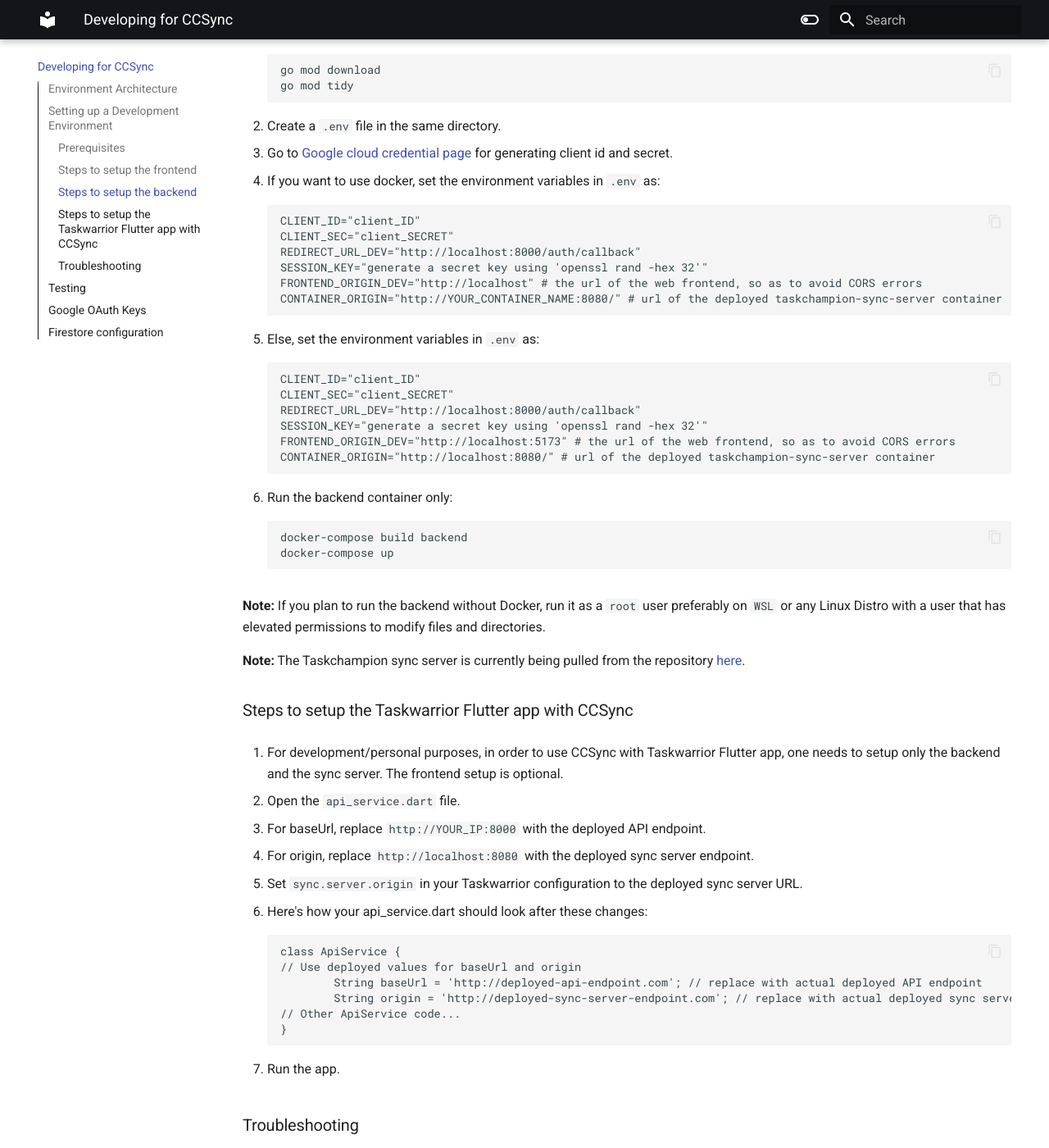
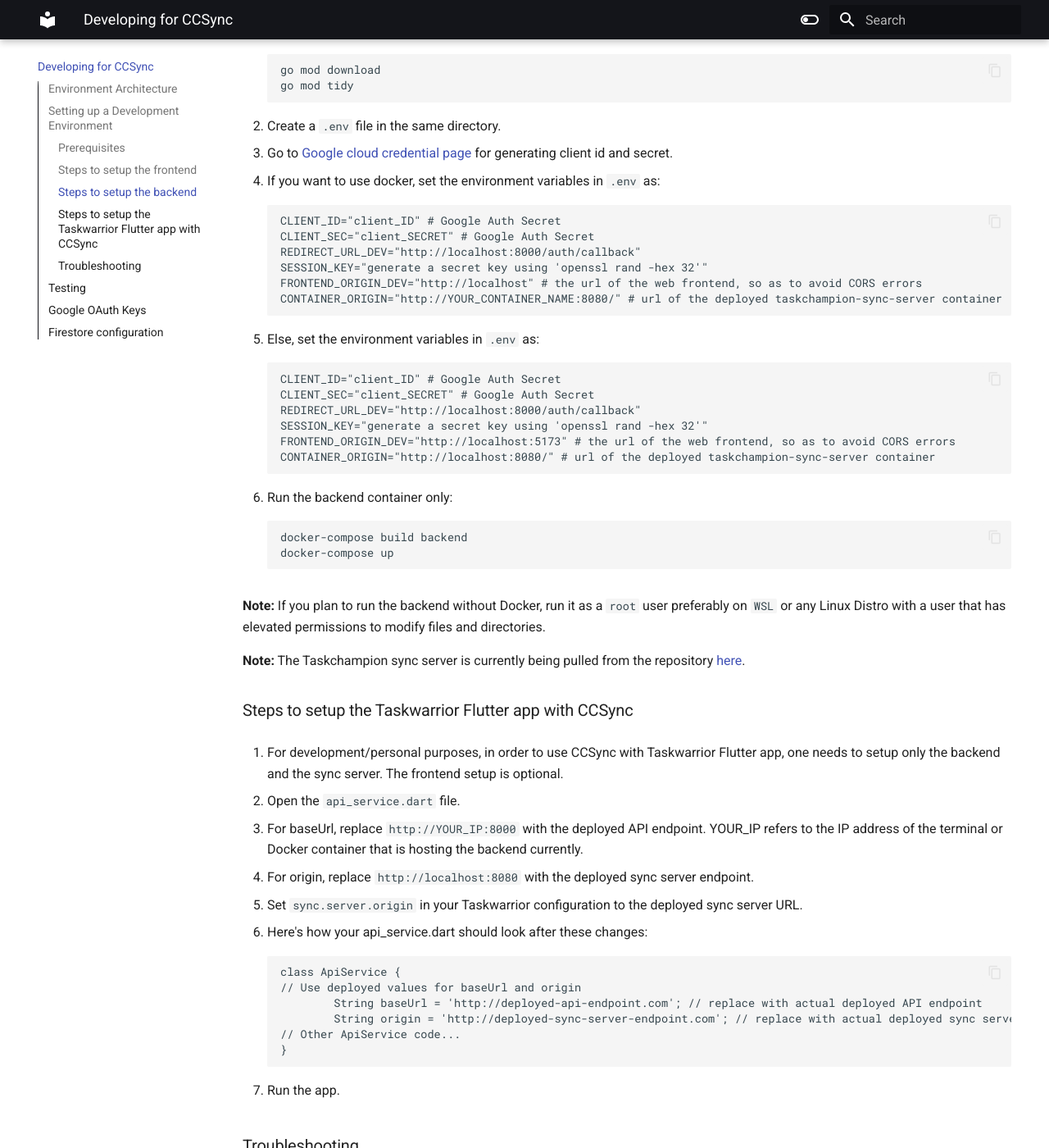
Before and after one commit to its-me-abhishek/ccsync-docs, an MkDocs documentation site: the page built from docs/index.md, in a window 1280 px wide and 1400 px high, scrolled down 1906 px. Shown: the whole window at 82% size. Built offline with MkDocs 1.6.1 and Material for MkDocs 9.7.7, drawn with Linux system fonts in a browser that asks for light colours.

Commit message:
Add description for variables

```diff
--- a/docs/index.md
+++ b/docs/index.md
@@ -64,8 +64,8 @@
 
 4.  If you want to use docker, set the environment variables in `.env` as:
 
-        CLIENT_ID="client_ID"
-        CLIENT_SEC="client_SECRET"
+        CLIENT_ID="client_ID" # Google Auth Secret
+        CLIENT_SEC="client_SECRET" # Google Auth Secret
         REDIRECT_URL_DEV="http://localhost:8000/auth/callback"
         SESSION_KEY="generate a secret key using 'openssl rand -hex 32'"
         FRONTEND_ORIGIN_DEV="http://localhost" # the url of the web frontend, so as to avoid CORS errors
@@ -73,8 +73,8 @@
 
 5.  Else, set the environment variables in `.env` as:
 
-        CLIENT_ID="client_ID"
-        CLIENT_SEC="client_SECRET"
+        CLIENT_ID="client_ID" # Google Auth Secret
+        CLIENT_SEC="client_SECRET" # Google Auth Secret
         REDIRECT_URL_DEV="http://localhost:8000/auth/callback"
         SESSION_KEY="generate a secret key using 'openssl rand -hex 32'"
         FRONTEND_ORIGIN_DEV="http://localhost:5173" # the url of the web frontend, so as to avoid CORS errors
@@ -96,7 +96,7 @@
 
 2.  Open the `api_service.dart` file.
 
-3.  For baseUrl, replace `http://YOUR_IP:8000` with the deployed API endpoint.
+3.  For baseUrl, replace `http://YOUR_IP:8000` with the deployed API endpoint. YOUR_IP refers to the IP address of the terminal or Docker container that is hosting the backend currently.
 
 4.  For origin, replace `http://localhost:8080` with the deployed sync server endpoint.
 
@@ -204,7 +204,6 @@
         export const app = initializeApp(firebaseConfig);
 6.  Download it, and store it at `frontend/src/lib/` by the name `firebase.ts`
 
-
 7. Make sure to update the Firestore rules to the given values, so as to become able to access them over the web frontend:
 
         rules_version = '2';
```
